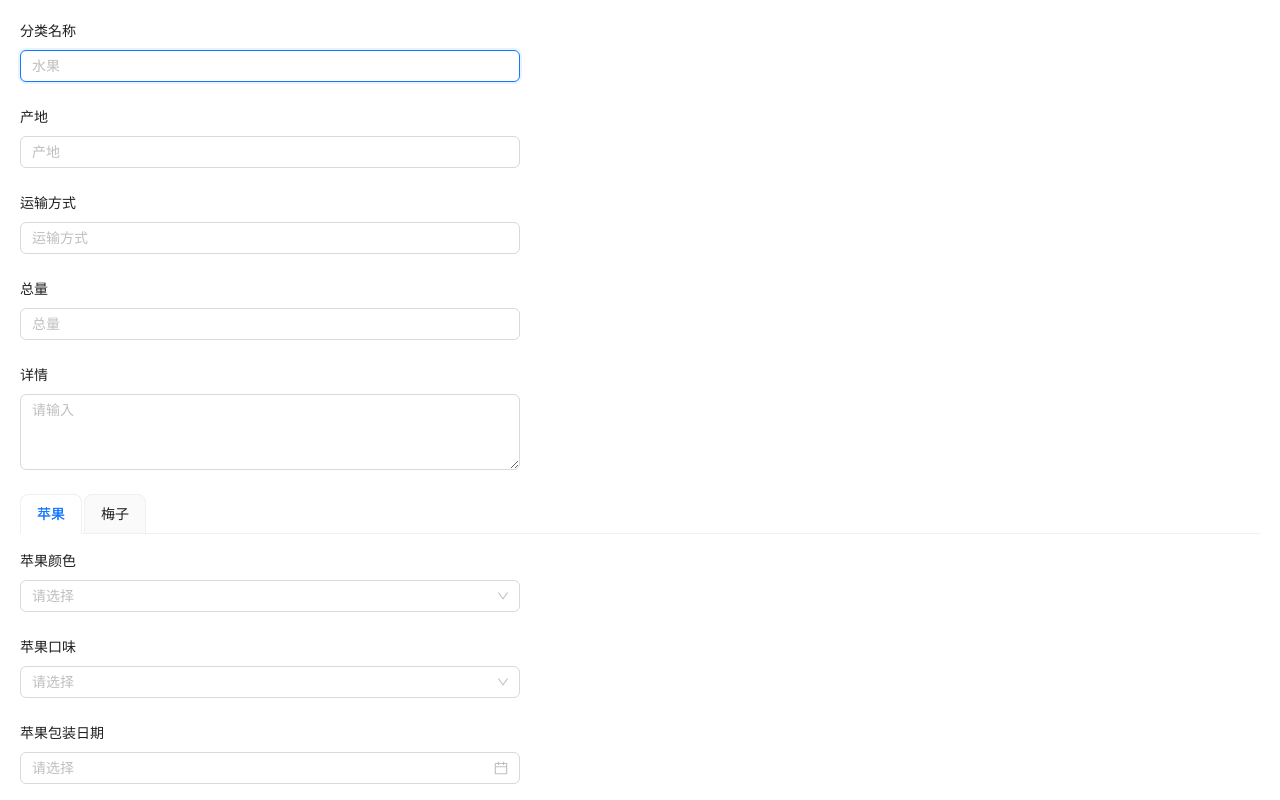
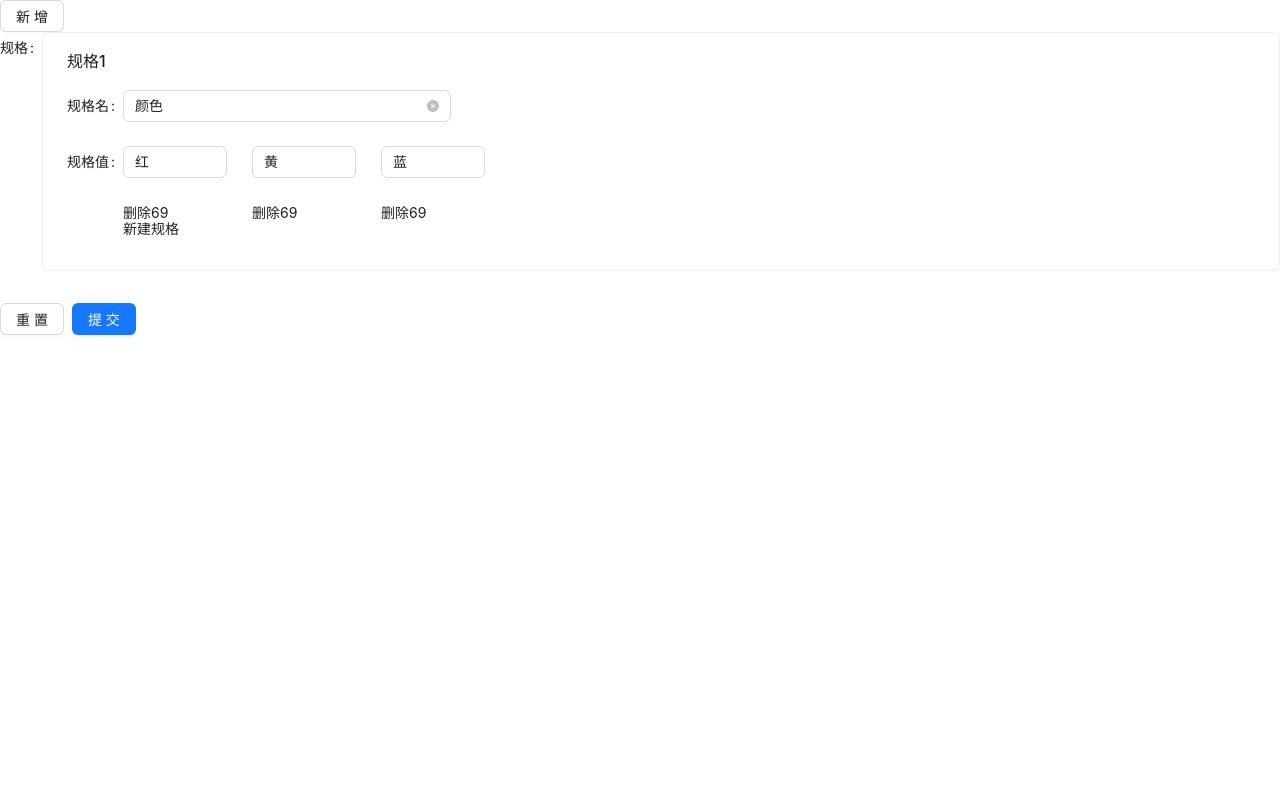
Before and after one commit to project-gitstore/mst-example, a React (Create React App) app: page /multilevel in a window 1280 px wide. Shown: the top 800 px of the page. Built offline with nearby package versions, Linux system fonts and the light colour scheme.

Commit message:
feat: mst 功能修改

```diff
--- a/src/pages/activity/index.tsx
+++ b/src/pages/activity/index.tsx
@@ -12,9 +12,7 @@ const Activity = () => {
     {
       title: '活动名称',
       dataIndex: 'title',
-      tooltip: '只读，使用form.getFieldValue获取不到值',
       width: '15%',
-
       renderFormItem: (_:any, row:any) => {
         return (
           <Input onChange={ (e) => {
@@ -30,7 +28,7 @@ const Activity = () => {
       title: '状态',
       key: 'state',
       dataIndex: 'state',
-
+      width: '15%',
       renderFormItem: (_:any, row:any) => {
         return (
           <Select
--- /dev/null
+++ b/src/pages/multilevel/index.module.less
@@ -0,0 +1,3 @@
+.multilevelInstanceRoot{
+
+}
--- a/src/pages/multilevel/index.tsx
+++ b/src/pages/multilevel/index.tsx
@@ -1,145 +1,138 @@
-import React, { useEffect, useRef} from 'react'
-import {
-    ProForm,
-    ProFormDatePicker,
-    ProFormSelect,
-    ProFormText,
-    ProFormInstance,
-    ProFormTextArea
-  } from '@ant-design/pro-components';
-  import rootStateInstance from './rootStore';
-  import { getSnapshot } from 'mobx-state-tree';
-  import { defaultFormData, tabItems } from './data';
-  import { useLocation } from 'react-router-dom';
-  import { useNavigate } from 'react-router-dom';
-  import { Tabs } from 'antd';
+import { ProCard, ProForm, ProFormList, ProFormText,FormListActionType,ProFormInstance } from '@ant-design/pro-components';
+import { Button, Input, Select}  from 'antd';
+import React, { useState, useRef, useEffect } from 'react';
+import  {attributeInstance, attributeItemInstance} from './multilevel-instance'
 import { observer } from 'mobx-react-lite';
+import { getSnapshot} from 'mobx-state-tree';
+// import style from './index.module.less';
 
-const Multilevel = (props:any) => {
-    const navigate = useNavigate();
+const Specifications = () => {
+  const actionRef = useRef<FormListActionType<{ name: string;}>>()
   const formRef = useRef<ProFormInstance>();
-    const location = useLocation()
-    const id = location?.state?.row.id || ''
 
-    useEffect( () => {
-      if (id) {
-        const reDetail =  rootStateInstance.getDetail(location?.state?.row)
-        reDetail.then((res) => {
-          rootStateInstance.setFormData(res)
-          formRef?.current?.setFieldsValue(res);
-        })
-      }
-    },[])
+  return (
+    <div >
+      <div >
+          <Button
+              onClick={() => {
+                attributeInstance.addAttribute();
+                formRef?.current?.setFieldValue('attributes',getSnapshot(attributeInstance).attributes)
+              }}
+          >
+            新增
+          </Button>
+      </div>
+      <ProForm
+        formRef = {formRef }
+        layout="horizontal"
+        onFinish={async (values) => {
+          console.log('values:', getSnapshot(attributeInstance).attributes);
+        }}
+        >
+        <ProFormList
+          creatorButtonProps = {false}
+          actionRef = {actionRef}
+          name="attributes"
+          label="规格"
+          min={1}
+          copyIconProps={false}
+          itemRender={({ listDom, action }, { index }) => (
+            <ProCard
+              bordered
+              style={{ marginBlockEnd: 8 }}
+              title={`规格${index + 1}`}
+              extra={action}
+              bodyStyle={{ paddingBlockEnd: 0 }}
+            >
+              {listDom}
+            </ProCard>
+          )}
+          creatorRecord={{ name: '', items: [{ name: '' }] }}
+          initialValue={getSnapshot(attributeInstance).attributes.slice()}
+        >
+           {(
+            // 当前行的基本信息 {name: number; key: number}
+            meta,
+            // 当前的行号
+            attributeIndex,
+            action,
+            // 总行数
+            count,
+          ) => {
+            return (
+              <div>
+                <ProFormText style={{ padding: 0 }} width="md" name="name" label="规格名" />
+                <ProForm.Item isListField style={{ marginBlockEnd: 0 }} label="规格值">
+                  <ProFormList
+                    name="attributeItems"
+                    actionRender = {
+                      (field,action)=> [
+                        <span key = {field?.key}  onClick={()=>{
+                          attributeInstance.deleteAttributeItem(attributeIndex, attributeIndex);
+                          formRef?.current?.setFieldValue('attributes',getSnapshot(attributeInstance).attributes)
 
-    const tabsChange = (value:string) => {
-        rootStateInstance.setcurrentTab(value)
+                        }}></span>
+                      ]
                   }
 
-    const onValuesChange = (formValues:any) => {
-      const values =  formRef?.current?.getFieldsFormatValue?.();
-      const key =  Object.keys(formValues)[0]
-      if (key?.includes('fruilDetail')) {
-        rootStateInstance.setFormValue(key, formValues[key])
-      } else {
-        rootStateInstance.setFormValue(key,formValues[key] )
+                    min={1}
+                    copyIconProps={false}
+                    creatorButtonProps = {false}
+                    itemRender={({ listDom, action }) => (
+                      <div
+                        style={{
+                          display: 'inline-flex',
+                          marginInlineEnd: 25,
+                        }}
+                      >
+                        {listDom}
+                        {action}
+                      </div>
+                    )}
+                  >
+                    {(
+                      // 当前行的基本信息 {name: number; key: number}
+                      meta,
+                      // 当前的行号
+                      itemIndex,
+                      action,
+                      // 总行数
+                      count,
+                    )  => {
+                      return (
+                        <div style={{}}>
+                          <ProFormText allowClear={false} fieldProps = {{
+                            onChange:(e) => {
+                              attributeInstance.setAttributeItem(attributeIndex, itemIndex, e.target.value)
                             }
+                          }} width="xs" name={['name']} />
+                          <span  onClick={()=>{
+                          attributeInstance.deleteAttributeItem(attributeIndex, attributeIndex);
+                          formRef?.current?.setFieldValue('attributes',getSnapshot(attributeInstance).attributes)
+
+                        }}>删除69</span>
+                        </div>
+                      )
+                    }}
+                  </ProFormList>
+                  <span style={{position:'relative', top:'-30px', cursor:'pointer'}} onClick={
+                    () => {
+                      attributeInstance.addAttributeItem(attributeIndex);
+                      formRef?.current?.setFieldValue('attributes',getSnapshot(attributeInstance).attributes)
                     }
-
-    return (
-      <div style={{padding:'20px'}}>
-        <ProForm
-          formRef={formRef}
-          onFinish={async (values) => {
-            const formdatas = getSnapshot(rootStateInstance)
-            console.log('MST数据:',getSnapshot(rootStateInstance).formData);
-            alert(`MST数据:${JSON.stringify(getSnapshot(rootStateInstance).formData)}`)
+                  }>
+                    新建规格
+                  </span>
+                </ProForm.Item>
+              </div>
+            );
           }}
-          onReset = {() => {
-            const resetFormData = defaultFormData
-            rootStateInstance.resetFormData(resetFormData)
-          }}
-          onValuesChange = {onValuesChange}
-          params={{}}
-        >
-          <ProFormText  width={500} name="classifyName" label="分类名称" placeholder={'水果'} />
-          <ProFormText  width={500} name="from" label="产地" placeholder={'产地'} />
-          <ProFormText  width={500} name="transport" label="运输方式" placeholder={'运输方式'} />
-          <ProFormText  width={500} name="countNumber" label="总量" placeholder={'总量'} />
-          <ProFormTextArea  width={500} colProps={{ span: 24 }} name="info" label="详情" />
-          <Tabs
-            onChange={tabsChange}
-            type="card"
-            items={tabItems}
-          />
-            {
-              rootStateInstance?.currentTab === '1' &&
-              <div>
-                    <ProFormSelect
-                      allowClear = {false}
-                      width={500}
-                      label="苹果颜色"
-                      name={['fruilDetail','apple','color']}
-                      valueEnum={{
-                          1: '红',
-                          2: '黄',
-                          3: '黑',
-                      }}
-                  />
-                  <ProFormSelect
-                      allowClear = {false}
-                      width={500}
-                      label="苹果口味"
-                      name={['fruilDetail','apple','taste']}
-                      valueEnum={{
-                          1: '甜',
-                          2: '酸',
-                          3: '酸甜',
-                      }}
-                  />
-                    <ProFormDatePicker  allowClear = {false}  width={500} colProps={{ xl: 8, md: 12 }} label="苹果包装日期" name={['fruilDetail','apple','time', 'timeStart']} />
-                    <ProFormDatePicker  allowClear = {false} width={500} colProps={{ xl: 8, md: 12 }} label="苹果有效期至" name={['fruilDetail','apple','time', 'timeEnd']} />
-                    <ProFormText  width={500} disabled={true}  name={['fruilDetail','apple', 'remack']} label="描述" placeholder={'苹果'} />
-              </div>
-            }
-            {
-              rootStateInstance?.currentTab === '2' &&
-              <div>
-                    <ProFormSelect
-                      width={500}
-                      allowClear = {false}
-                      label="梅子颜色"
-                      name={['fruilDetail','plum','color']}
-                      valueEnum={{
-                          1: '红',
-                          2: '黄',
-                          3: '黑',
-                      }}
-                  />
-                  <ProFormSelect
-                      allowClear = {false}
-                      width={500}
-                      label="梅子口味"
-                      name={['fruilDetail','plum','taste']}
-                      valueEnum={{
-                          1: '甜',
-                          2: '酸',
-                          3: '酸甜',
-                      }}
-                  />
-                    <ProFormDatePicker  allowClear = {false}  width={500} colProps={{ xl: 8, md: 12 }} label="梅子包装日期" name={['fruilDetail','plum','time', 'timeStart']} />
-                    <ProFormDatePicker  allowClear = {false}  width={500} colProps={{ xl: 8, md: 12 }} label="梅子有效期至" name={['fruilDetail','plum','time', 'timeEnd']} />
-                    <ProFormText  disabled={true} width={500}  name={['fruilDetail','plum', 'remack']} label="描述" placeholder={'梅子'}  />
-              </div>
-            }
-            <div>
-             MST实时数据:&nbsp;&nbsp;
-              {
-                JSON.stringify(getSnapshot(rootStateInstance).formData)
-              }
-            </div>
+        </ProFormList>
       </ProForm>
     </div>
   );
 };
 
-  export default  observer (Multilevel)
+
+
+export default observer(Specifications);
--- /dev/null
+++ b/src/pages/multilevel/multilevel-instance.ts
@@ -0,0 +1,102 @@
+
+import { types, flow, cast, onAction } from 'mobx-state-tree';
+
+const attributeItem = types.model({
+    id:types.identifier,
+    name:types.string
+}).actions((self) => ({
+    setName: (value:string) => {
+        self.name = value;
+    }
+}))
+
+export const attributeItemInstance = attributeItem.create({
+    id:(Math.random() * 1000000).toFixed(100).toString(),
+    name:''
+})
+
+const attribute = types.model({
+    id:types.identifier,
+    name:types.string,
+    attributeItems:types.optional(types.array(attributeItem), [])
+}).actions((self) => ({
+    setName: (value:string) => {
+        self.name = value;
+    },
+    addItem: () => {
+        self.attributeItems.push({
+            id:'',
+            name:''
+        })
+    },
+
+}))
+
+const attributes = types.model({
+    attributes:types.array(attribute)
+}).actions((self) => ({
+    addAttribute: () => {
+        self.attributes.push(
+            {
+                id:(Math.random() * 1000000).toFixed(10).toString(),
+                name:'颜色',
+                attributeItems:[
+                    {
+                        id:(Math.random() * 1000000).toFixed(100).toString(),
+                        name:'红'
+                    },
+                    {
+                        id:(Math.random() * 1000000).toFixed(100).toString(),
+                        name:'黄'
+                    },
+                    {
+                        id:(Math.random() * 1000000).toFixed(100).toString(),
+                        name:'蓝'
+                    }
+                ]
+            }
+        )
+    },
+    setAttributeItem: (rowIndex:number,itemIndex:number, value:string) => {
+        self.attributes[rowIndex].attributeItems[itemIndex].setName(value)
+    },
+    addAttributeItem: (rowIndex:number) => {
+        self.attributes[rowIndex].attributeItems.push(
+            {
+                id:(Math.random() * 1000000).toFixed(100).toString(),
+                name:''
+            },
+        )
+
+    },
+    deleteAttributeItem:(rowIndex:number, attributeIndex:number) => {
+        self.attributes[rowIndex].attributeItems.splice(attributeIndex, 1)
+
+
+    }
+}))
+
+export  const attributeInstance = attributes.create(
+    {
+        attributes:[
+            {
+                id:'1111',
+                name:'颜色',
+                attributeItems:[
+                    {
+                        id:'00000',
+                        name:'红'
+                    },
+                    {
+                        id:'',
+                        name:'黄'
+                    },
+                    {
+                        id:'',
+                        name:'蓝'
+                    }
+                ]
+            }
+        ]
+    }
+)
--- a/src/pages/multilevel/rootStore.ts
+++ /dev/null
@@ -1,116 +0,0 @@
-
-import { Slider, Switch } from 'antd';
-import { types, flow, cast } from 'mobx-state-tree';
-import { type } from 'os';
-import { defaultFormData,fruitModule } from './data';
-
-let keys:any[] = [];
-let lastValue = '';
-
-const isObject = (obj: any) => {
-    return Object.prototype.toString.call(obj) === "[object Object]";
-};
-
-// 获取嵌套对象key
-const getKeys = (data:any) => {
-    keys = [];
-    getValue(data)
-    return {keys:keys, lastValue:lastValue}
-}
-
-const getValue = (data: any): any => {
-    for (const key of Object.keys(data)) {
-        keys.push(key)
-      if (isObject(data[key])) {
-        getValue(data[key]);
-      } else {
-        lastValue = data[key]
-      }
-    }
-};
-
-const setFruilDetail = (self:any, currentKey:string) => {
-    switch(currentKey) {
-        case 'apple.time.timeStart':
-             self.formData.fruilDetail.apple.time.timeStart = lastValue
-        break;
-        case 'apple.time.timeEnd':
-              self.formData.fruilDetail.apple.time.timeEnd = lastValue
-        break;
-        case 'apple.color':
-             self.formData.fruilDetail.apple.color = lastValue
-        break;
-        case 'apple.taste':
-              self.formData.fruilDetail.apple.taste = lastValue
-        break;
-        case 'apple.remack':
-             self.formData.fruilDetail.apple.remack = lastValue
-        break;
-
-        case 'plum.time.timeStart':
-             self.formData.fruilDetail.plum.time.timeStart = lastValue
-        break;
-        case 'plum.time.timeEnd':
-              self.formData.fruilDetail.plum.time.timeEnd = lastValue
-        break;
-        case 'plum.color':
-             self.formData.fruilDetail.plum.color = lastValue
-        break;
-        case 'plum.taste':
-              self.formData.fruilDetail.plum.taste = lastValue
-        break;
-        case 'plum.remack':
-             self.formData.fruilDetail.plum.remack = lastValue
-        break;
-     default:
-    }
-}
-
-const rootState = types.model({
-    formData:types.maybe(fruitModule),
-    currentTab:types.string,
-})
-.views((self ) => ({
-    getFormData: () => {
-        return self.formData
-    },
-    getFormDataKey: (key:string) => {
-        return (self as any)[key]
-    },
-    getTabValue: () => {
-        return self.currentTab
-    }
-})).actions(self => ({
-    setcurrentTab: (tabValue:string) => {
-        self.currentTab = tabValue;
-    },
-
-    setFormValue: (key:string,value:number | null) => {
-        if (key) {
-            getKeys(value)
-            const currentKey =  keys.join('.')
-            if (key.includes('fruilDetail')) {
-                setFruilDetail (self, currentKey)
-            }  else{
-               ( self.formData as any)[key] = value
-            }
-        }
-    },
-    setFormData: (formData:any) => {
-        self.formData = cast(formData)
-    },
-    resetFormData: (resetFormData:any) => {
-        (self as any).formData = resetFormData
-    },
-    // 获取表单详情
-    getDetail: flow(function * (rowData) {
-        return new Promise((resolve, reject) => {
-            setTimeout(() => {
-                resolve(rowData)
-            }, 1000);
-        })
-    }),
-}))
-const rootStateInstance = rootState.create({formData:defaultFormData,currentTab:'1'})
-
-export default rootStateInstance;
```
Also changed, not shown: src/pages/activity/activity-instance.ts (+10 -3 lines). Lines whose indentation alone changed are shown as unchanged.
